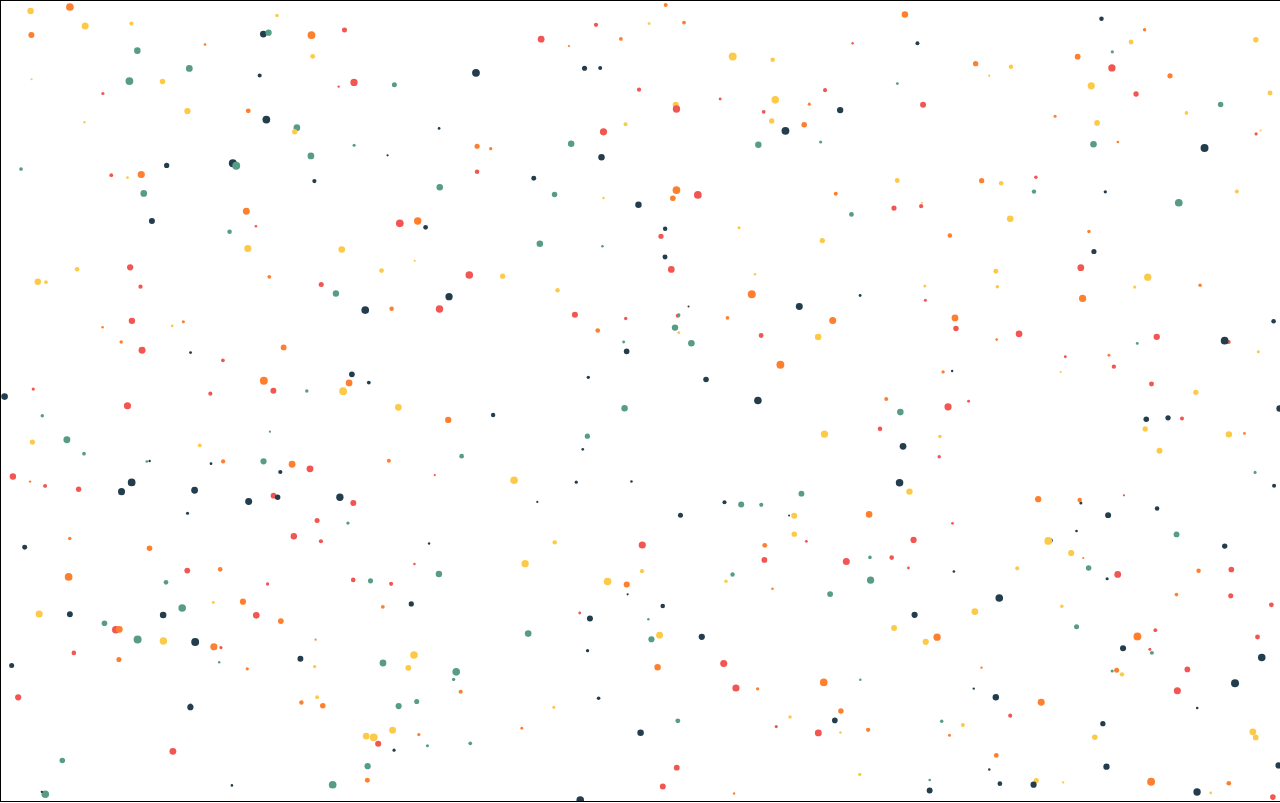
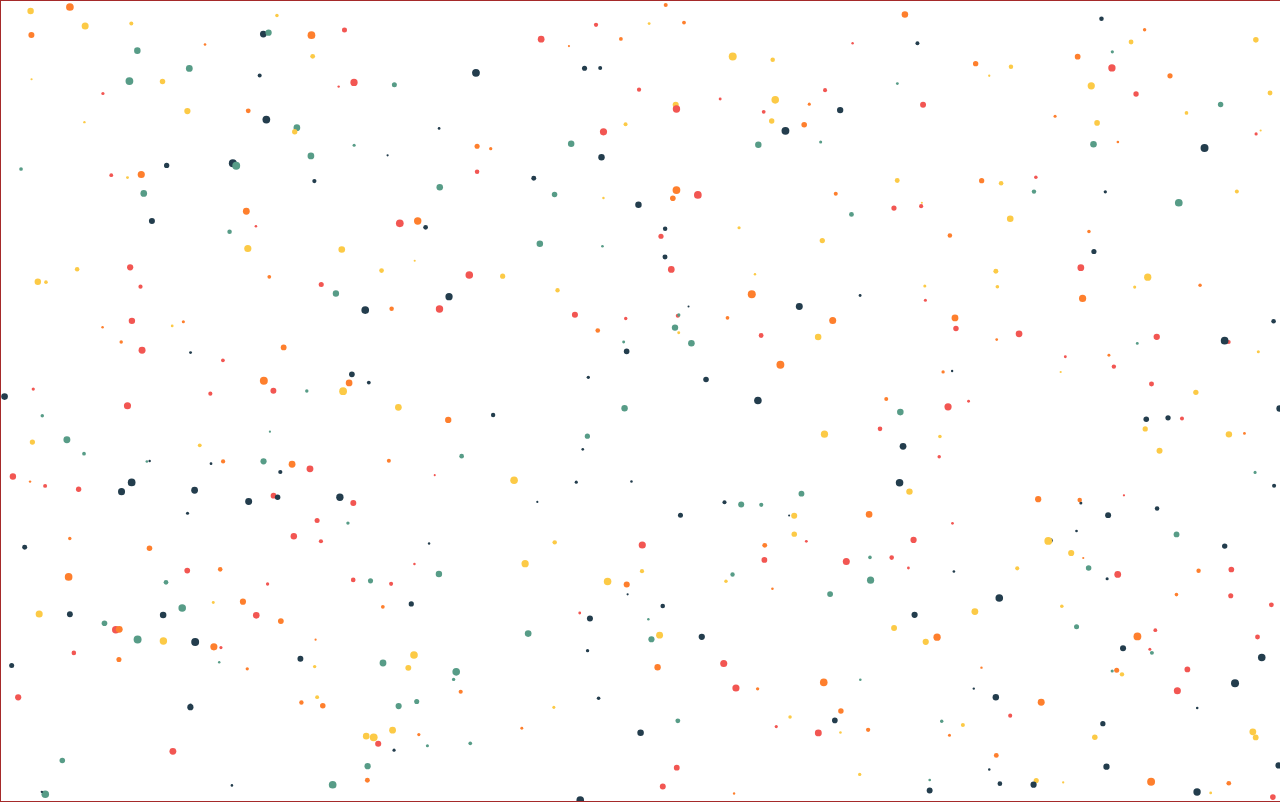
Before and after one commit to shakirck/htmlcanvas, a plain HTML site: page index.html in a window 1280 px wide. Shown: the top 803 px of the page. Drawn offline with Linux system fonts and the light colour scheme.

Commit message:
Update index.html

```diff
--- a/index.html
+++ b/index.html
@@ -6,7 +6,7 @@
     <title>Canvas Resize</title>
     <style type="text/css">
         canvas {
-            border:1px solid black;
+            border:1px solid brown;
             /*background: blue;*/
 
         }
@@ -31,7 +31,7 @@
     <title>Canvas Resize</title>
     <style type="text/css">
         canvas {
-            border:1px solid black;
+            border:1px solid brown;
             /*background: blue;*/
 
         }
```
